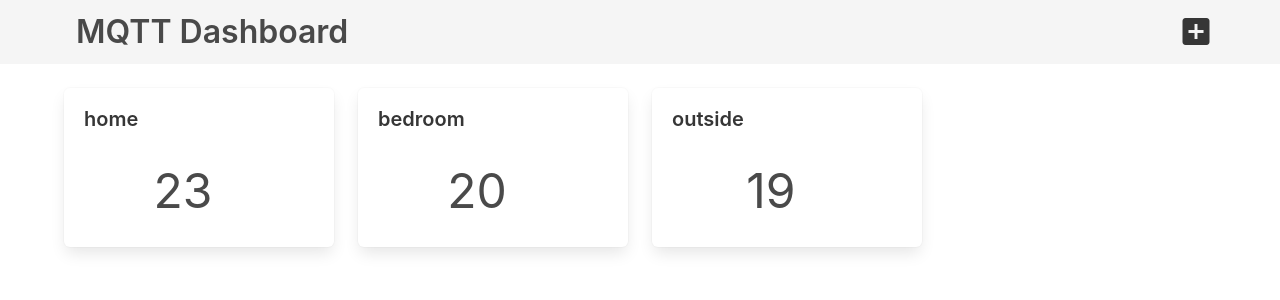
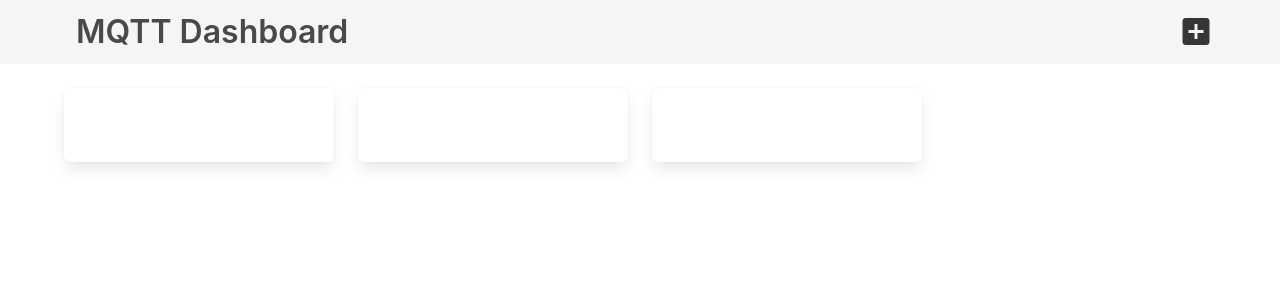
Before and after one commit to Mryck/iot-playground, a Vue app in the folder front/: page / in a window 1280 px wide. Shown: the top 300 px of the page. Built offline with nearby package versions, Linux system fonts and the light colour scheme.

Commit message:
Fix missing click event

```diff
--- a/front/src/components/Dashboard.vue
+++ b/front/src/components/Dashboard.vue
@@ -13,7 +13,7 @@
               <div class="navbar-end">
                 <span class="navbar-item">
                   <a class="icon is-large has-text-dark">
-                    <i class="mdi mdi-36px mdi-plus-box"></i>
+                    <i class="mdi mdi-36px mdi-plus-box" @click="addCard"></i>
                   </a>
                 </span>
               </div>
@@ -25,9 +25,7 @@
     <br />
     <div class="container">
       <div class="columns is-multiline">
-        <div class="column is-one-quarter" v-for="sensor in sensors" :key="sensor.id">
-          <DashboardCard :topic="sensor.topic" :payload="sensor.payload"></DashboardCard>
-        </div>
+          <DashboardCard  class="column is-one-quarter" v-for="sensor in sensors" :key="sensor.id" :sensor="sensor"></DashboardCard>
       </div>
     </div>
   </div>
```
